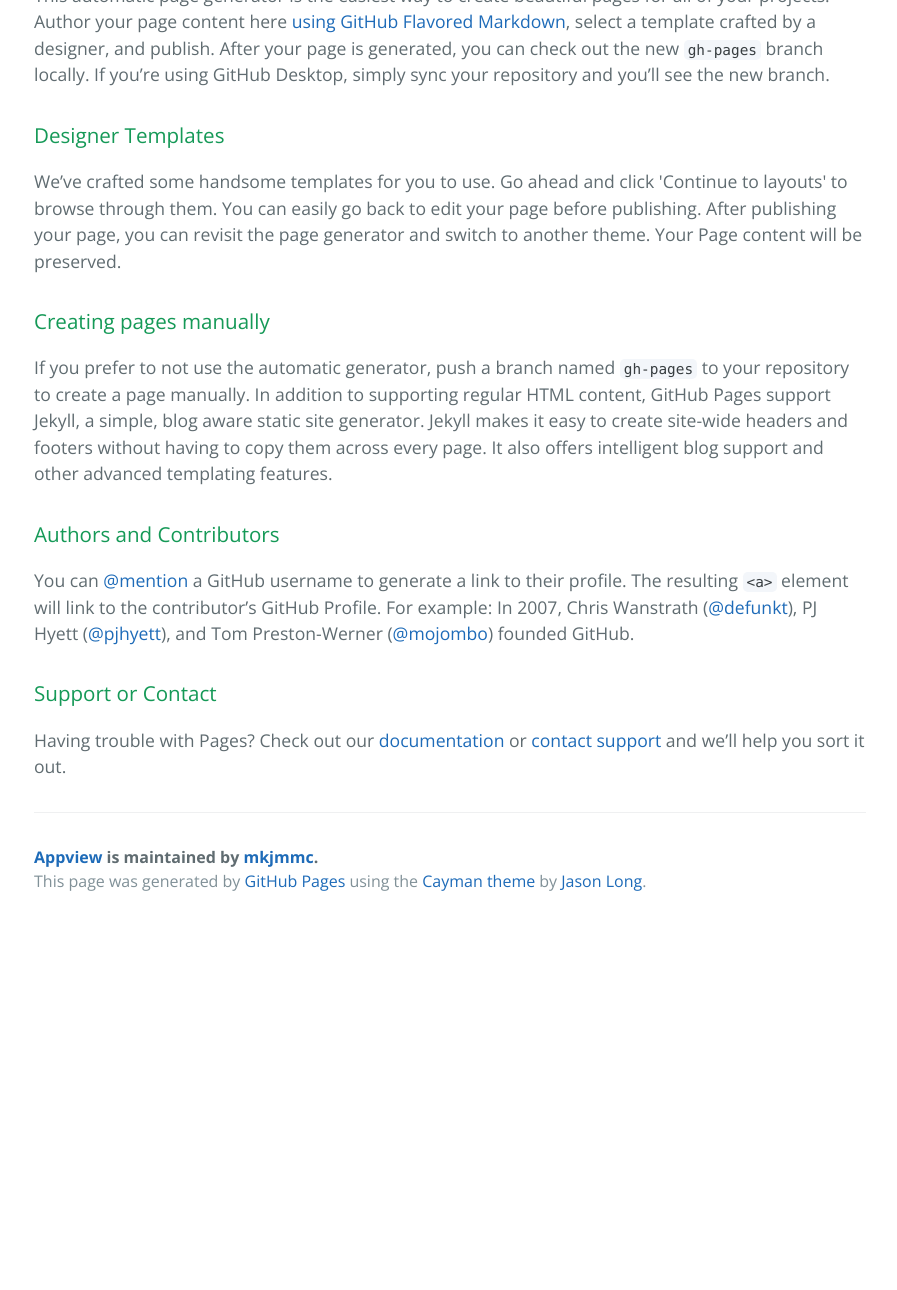
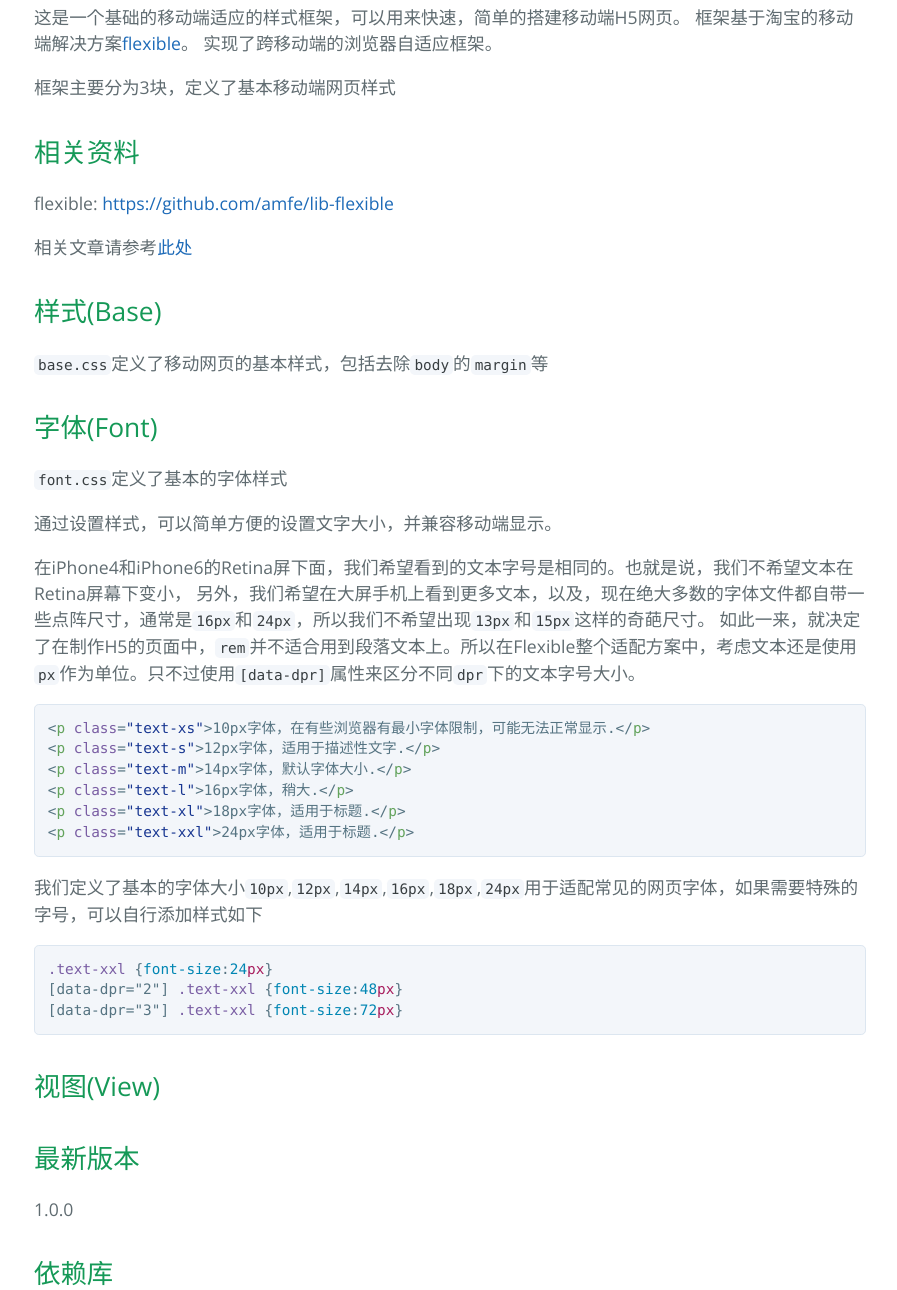
Before and after one commit to mkjmmc/appview, a plain HTML site: page index.html in a window 1280 px wide. Shown: the part 481-1771 px from the top of the page, without its empty margins (190-1087 px from the left). Before the commit the page ends 1406 px from the top, so only its background shows below. Drawn offline with nearby package versions, Linux system fonts and the light colour scheme.

```diff
--- a/index.html
+++ b/index.html
@@ -19,30 +19,89 @@
     </section>
 
     <section class="main-content">
-      <h3>
-<a id="welcome-to-github-pages" class="anchor" href="#welcome-to-github-pages" aria-hidden="true"><span aria-hidden="true" class="octicon octicon-link"></span></a>Welcome to GitHub Pages.</h3>
+      <h1>
+<a id="appview" class="anchor" href="#appview" aria-hidden="true"><span aria-hidden="true" class="octicon octicon-link"></span></a>AppView</h1>
 
-<p>This automatic page generator is the easiest way to create beautiful pages for all of your projects. Author your page content here <a href="https://guides.github.com/features/mastering-markdown/">using GitHub Flavored Markdown</a>, select a template crafted by a designer, and publish. After your page is generated, you can check out the new <code>gh-pages</code> branch locally. If you’re using GitHub Desktop, simply sync your repository and you’ll see the new branch.</p>
+<p>这是一个基础的移动端适应的样式框架，可以用来快速，简单的搭建移动端H5网页。
+框架基于淘宝的移动端解决方案<a href="https://github.com/amfe/lib-flexible">flexible</a>。
+实现了跨移动端的浏览器自适应框架。</p>
 
-<h3>
-<a id="designer-templates" class="anchor" href="#designer-templates" aria-hidden="true"><span aria-hidden="true" class="octicon octicon-link"></span></a>Designer Templates</h3>
+<p>框架主要分为3块，定义了基本移动端网页样式</p>
 
-<p>We’ve crafted some handsome templates for you to use. Go ahead and click 'Continue to layouts' to browse through them. You can easily go back to edit your page before publishing. After publishing your page, you can revisit the page generator and switch to another theme. Your Page content will be preserved.</p>
+<h2>
+<a id="相关资料" class="anchor" href="#%E7%9B%B8%E5%85%B3%E8%B5%84%E6%96%99" aria-hidden="true"><span aria-hidden="true" class="octicon octicon-link"></span></a>相关资料</h2>
 
-<h3>
-<a id="creating-pages-manually" class="anchor" href="#creating-pages-manually" aria-hidden="true"><span aria-hidden="true" class="octicon octicon-link"></span></a>Creating pages manually</h3>
+<p>flexible: <a href="https://github.com/amfe/lib-flexible">https://github.com/amfe/lib-flexible</a></p>
 
-<p>If you prefer to not use the automatic generator, push a branch named <code>gh-pages</code> to your repository to create a page manually. In addition to supporting regular HTML content, GitHub Pages support Jekyll, a simple, blog aware static site generator. Jekyll makes it easy to create site-wide headers and footers without having to copy them across every page. It also offers intelligent blog support and other advanced templating features.</p>
+<p>相关文章请参考<a href="https://github.com/amfe/article/issues/17">此处</a></p>
 
-<h3>
-<a id="authors-and-contributors" class="anchor" href="#authors-and-contributors" aria-hidden="true"><span aria-hidden="true" class="octicon octicon-link"></span></a>Authors and Contributors</h3>
+<h2>
+<a id="样式base" class="anchor" href="#%E6%A0%B7%E5%BC%8Fbase" aria-hidden="true"><span aria-hidden="true" class="octicon octicon-link"></span></a>样式(Base)</h2>
 
-<p>You can <a href="https://help.github.com/articles/basic-writing-and-formatting-syntax/#mentioning-users-and-teams" class="user-mention">@mention</a> a GitHub username to generate a link to their profile. The resulting <code>&lt;a&gt;</code> element will link to the contributor’s GitHub Profile. For example: In 2007, Chris Wanstrath (<a href="https://github.com/defunkt" class="user-mention">@defunkt</a>), PJ Hyett (<a href="https://github.com/pjhyett" class="user-mention">@pjhyett</a>), and Tom Preston-Werner (<a href="https://github.com/mojombo" class="user-mention">@mojombo</a>) founded GitHub.</p>
+<p><code>base.css</code>定义了移动网页的基本样式，包括去除<code>body</code>的<code>margin</code>等</p>
 
-<h3>
-<a id="support-or-contact" class="anchor" href="#support-or-contact" aria-hidden="true"><span aria-hidden="true" class="octicon octicon-link"></span></a>Support or Contact</h3>
+<h2>
+<a id="字体font" class="anchor" href="#%E5%AD%97%E4%BD%93font" aria-hidden="true"><span aria-hidden="true" class="octicon octicon-link"></span></a>字体(Font)</h2>
 
-<p>Having trouble with Pages? Check out our <a href="https://help.github.com/pages">documentation</a> or <a href="https://github.com/contact">contact support</a> and we’ll help you sort it out.</p>
+<p><code>font.css</code>定义了基本的字体样式</p>
+
+<p>通过设置样式，可以简单方便的设置文字大小，并兼容移动端显示。</p>
+
+<p>在iPhone4和iPhone6的Retina屏下面，我们希望看到的文本字号是相同的。也就是说，我们不希望文本在Retina屏幕下变小，
+另外，我们希望在大屏手机上看到更多文本，以及，现在绝大多数的字体文件都自带一些点阵尺寸，通常是<code>16px</code>和<code>24px</code>，所以我们不希望出现<code>13px</code>和<code>15px</code>这样的奇葩尺寸。
+如此一来，就决定了在制作H5的页面中，<code>rem</code>并不适合用到段落文本上。所以在Flexible整个适配方案中，考虑文本还是使用<code>px</code>作为单位。只不过使用<code>[data-dpr]</code>属性来区分不同<code>dpr</code>下的文本字号大小。</p>
+
+<div class="highlight highlight-text-html-basic"><pre>&lt;<span class="pl-ent">p</span> <span class="pl-e">class</span>=<span class="pl-s"><span class="pl-pds">"</span>text-xs<span class="pl-pds">"</span></span>&gt;10px字体，在有些浏览器有最小字体限制，可能无法正常显示.&lt;/<span class="pl-ent">p</span>&gt;
+&lt;<span class="pl-ent">p</span> <span class="pl-e">class</span>=<span class="pl-s"><span class="pl-pds">"</span>text-s<span class="pl-pds">"</span></span>&gt;12px字体，适用于描述性文字.&lt;/<span class="pl-ent">p</span>&gt;
+&lt;<span class="pl-ent">p</span> <span class="pl-e">class</span>=<span class="pl-s"><span class="pl-pds">"</span>text-m<span class="pl-pds">"</span></span>&gt;14px字体，默认字体大小.&lt;/<span class="pl-ent">p</span>&gt;
+&lt;<span class="pl-ent">p</span> <span class="pl-e">class</span>=<span class="pl-s"><span class="pl-pds">"</span>text-l<span class="pl-pds">"</span></span>&gt;16px字体，稍大.&lt;/<span class="pl-ent">p</span>&gt;
+&lt;<span class="pl-ent">p</span> <span class="pl-e">class</span>=<span class="pl-s"><span class="pl-pds">"</span>text-xl<span class="pl-pds">"</span></span>&gt;18px字体，适用于标题.&lt;/<span class="pl-ent">p</span>&gt;
+&lt;<span class="pl-ent">p</span> <span class="pl-e">class</span>=<span class="pl-s"><span class="pl-pds">"</span>text-xxl<span class="pl-pds">"</span></span>&gt;24px字体，适用于标题.&lt;/<span class="pl-ent">p</span>&gt;</pre></div>
+
+<p>我们定义了基本的字体大小<code>10px</code>,<code>12px</code>,<code>14px</code>,<code>16px</code>,<code>18px</code>,<code>24px</code>用于适配常见的网页字体，如果需要特殊的字号，可以自行添加样式如下</p>
+
+<div class="highlight highlight-source-css"><pre><span class="pl-e">.text-xxl</span> {<span class="pl-c1"><span class="pl-c1">font-size</span></span>:<span class="pl-c1">24<span class="pl-k">px</span></span>}
+[data-dpr="2"] <span class="pl-e">.text-xxl</span> {<span class="pl-c1"><span class="pl-c1">font-size</span></span>:<span class="pl-c1">48<span class="pl-k">px</span></span>}
+[data-dpr="3"] <span class="pl-e">.text-xxl</span> {<span class="pl-c1"><span class="pl-c1">font-size</span></span>:<span class="pl-c1">72<span class="pl-k">px</span></span>}</pre></div>
+
+<h2>
+<a id="视图view" class="anchor" href="#%E8%A7%86%E5%9B%BEview" aria-hidden="true"><span aria-hidden="true" class="octicon octicon-link"></span></a>视图(View)</h2>
+
+<h2>
+<a id="最新版本" class="anchor" href="#%E6%9C%80%E6%96%B0%E7%89%88%E6%9C%AC" aria-hidden="true"><span aria-hidden="true" class="octicon octicon-link"></span></a>最新版本</h2>
+
+<p>1.0.0</p>
+
+<h2>
+<a id="依赖库" class="anchor" href="#%E4%BE%9D%E8%B5%96%E5%BA%93" aria-hidden="true"><span aria-hidden="true" class="octicon octicon-link"></span></a>依赖库</h2>
+
+<p>基于淘宝移动端解决方案flexible，github地址：
+<a href="https://github.com/amfe/lib-flexible">https://github.com/amfe/lib-flexible</a></p>
+
+<p>完整引用举例
+    </p>
+
+<h2>
+<a id="使用方法" class="anchor" href="#%E4%BD%BF%E7%94%A8%E6%96%B9%E6%B3%95" aria-hidden="true"><span aria-hidden="true" class="octicon octicon-link"></span></a>使用方法</h2>
+
+<p>建议对于js做<code>内联处理</code>，在所有资源加载之前执行这个js。</p>
+
+<p>执行这个js后，会在<code>html</code>（也就是document.documentElement）上增加一个<code>data-dpr</code>属性，以及<code>font-size</code>样式。</p>
+
+<p>之后页面中的元素，都可以用<code>rem</code>单位来设置。<code>html</code>上的<code>font-size</code>就是rem的基准像素。</p>
+
+<h2>
+<a id="把视觉稿中的px转换成rem" class="anchor" href="#%E6%8A%8A%E8%A7%86%E8%A7%89%E7%A8%BF%E4%B8%AD%E7%9A%84px%E8%BD%AC%E6%8D%A2%E6%88%90rem" aria-hidden="true"><span aria-hidden="true" class="octicon octicon-link"></span></a>把视觉稿中的px转换成rem</h2>
+
+<p>首先，目前视觉稿大小分为<code>640</code>，<code>750</code>以及，<code>1125</code>这三种。</p>
+
+<p>当前方案会把这3类视觉稿分成<code>100</code>份来看待（为了以后兼容vh，vw单位）。每一份被称为一个单位a。同时，1rem单位认定为10a。拿750的视觉稿举例：</p>
+
+<pre><code>1a = 7.5px
+1rem = 75px
+</code></pre>
+
+<p>因此，对于视觉稿上的元素的尺寸换算，只需要<code>原始px值</code>除以<code>rem基准px值</code>即可。例如240px * 120px的元素，最后转换为3.2rem * 1.6rem。</p>
 
       <footer class="site-footer">
         <span class="site-footer-owner"><a href="https://github.com/mkjmmc/appview">Appview</a> is maintained by <a href="https://github.com/mkjmmc">mkjmmc</a>.</span>
```
Also changed, not shown: params.json (+1 -1 lines).
